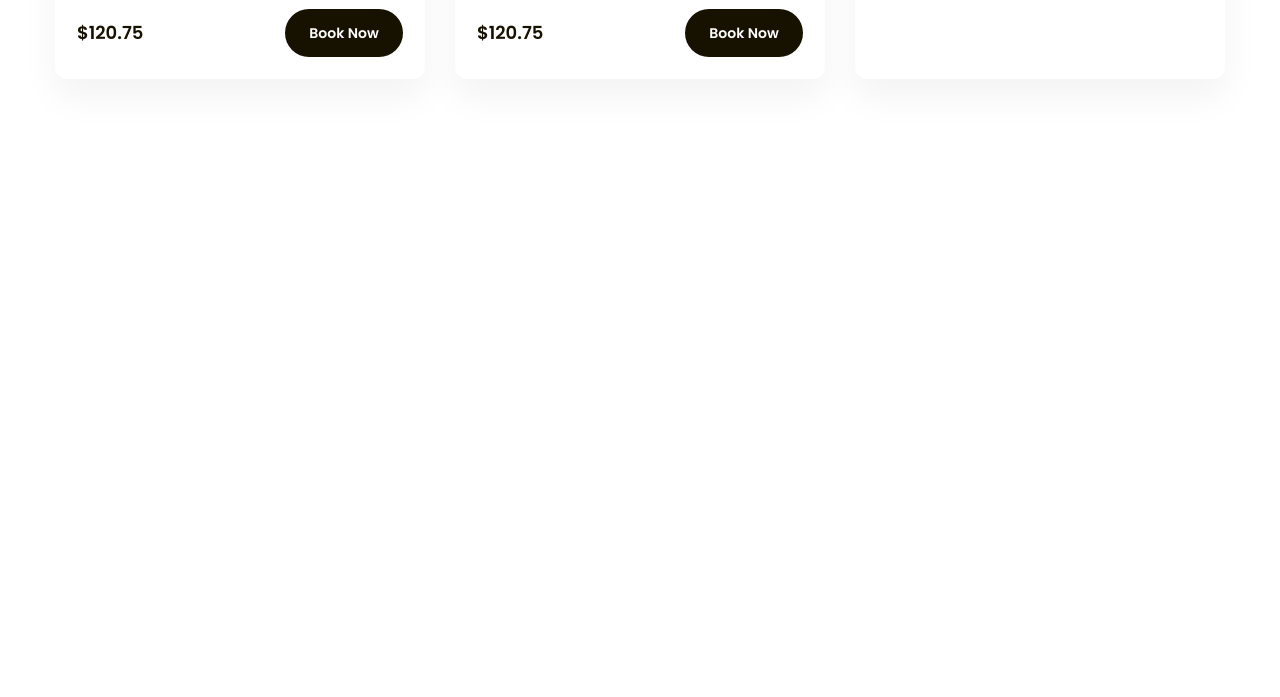
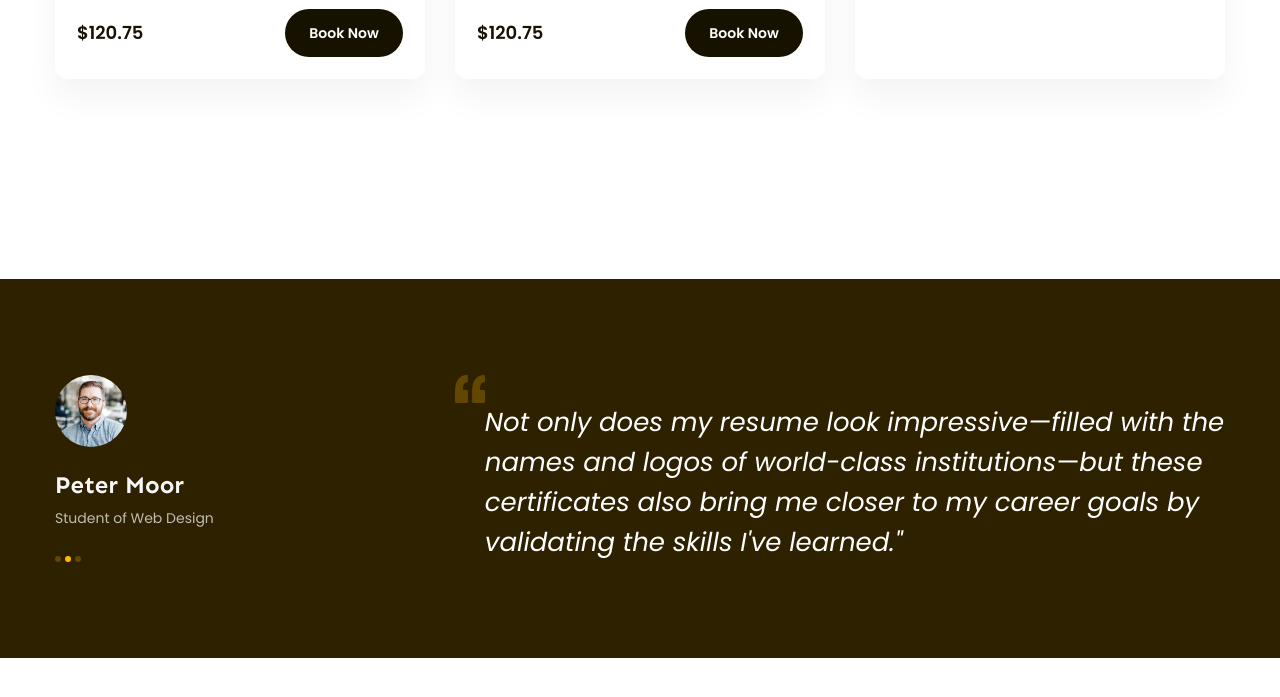
Before and after one commit to phuloc54/F8_Project_02, a plain HTML site: page index.html in a window 1280 px wide. Shown: the part 1554-2251 px from the top of the page. Drawn offline with Linux system fonts and the light colour scheme.

Commit message:
"Code Feeback"

```diff
--- a/assets/css/style.css
+++ b/assets/css/style.css
@@ -407,3 +407,83 @@ a {
 .popular .row-top .star {
     margin-right: 6px;
 }
+
+/* ===========Feeback ================= */
+
+.feedback {
+    background-color: #2e2100;
+}
+
+.feedback .body {
+    position: relative;
+    display: flex;
+    padding: 96px 0;
+}
+
+.feedback .avt img {
+    width: 72px;
+    height: 72px;
+    border-radius: 50%;
+}
+
+.feedback .info-student .name {
+    margin-top: 18px;
+    color: #f7f7f7;
+    font-family: var(--font-heading);
+    font-size: 2.4rem;
+    font-weight: 700;
+    line-height: 1.41;
+}
+
+.feedback .info-student .sub-info {
+    margin-top: 4px;
+    color: #bfbcb2;
+    font-size: 1.4rem;
+    font-weight: 400;
+    line-height: 1.85; /* 185.714% */
+    white-space: nowrap;
+}
+
+.feedback .comment {
+    padding-top: 28px;
+    /* khi dung margin de tang khoang cach */
+    width: 770px; /*ta phai dat dung width cua phan tu*/
+    margin-left: 271px;
+}
+
+.feedback .comment .icon {
+    position: absolute;
+    top: 96px;
+    left: 400px;
+}
+
+.feedback .comment .desc {
+    color: #fff;
+    font-size: 2.6rem;
+    font-style: italic;
+    font-weight: 400;
+    line-height: 1.53; /* 153.846% */
+}
+
+.feedback .slide-icon {
+    position: absolute;
+    left: 0;
+    bottom: 96px;
+
+    display: flex;
+    gap: 4px;
+
+    width: 30px;
+    height: 6px;
+}
+
+.feedback .circle {
+    width: 6px;
+    height: 6px;
+    border-radius: 50%;
+    background-color: #634700;
+}
+
+.feedback .slide-icon .circle:nth-child(2) {
+    background-color: var(--secondary-color);
+}
--- a/index.html
+++ b/index.html
@@ -200,7 +200,11 @@
                                 <div class="row row-top">
                                     <h3 class="name-courses">Basic web design</h3>
                                     <div class="ratting">
-                                        <img src="./assets/img/star-icon.svg" alt="star icon" class="star">
+                                        <img
+                                            src="./assets/img/star-icon.svg"
+                                            alt="star icon"
+                                            class="star"
+                                        />
                                         <span>4.5</span>
                                     </div>
                                 </div>
@@ -228,7 +232,11 @@
                                 <div class="row row-top">
                                     <h3 class="name-courses">Basic web design</h3>
                                     <div class="ratting">
-                                        <img src="./assets/img/star-icon.svg" alt="star icon" class="star">
+                                        <img
+                                            src="./assets/img/star-icon.svg"
+                                            alt="star icon"
+                                            class="star"
+                                        />
                                         <span>4.5</span>
                                     </div>
                                 </div>
@@ -256,7 +264,11 @@
                                 <div class="row row-top">
                                     <h3 class="name-courses">Basic web design</h3>
                                     <div class="ratting">
-                                        <img src="./assets/img/star-icon.svg" alt="star icon" class="star">
+                                        <img
+                                            src="./assets/img/star-icon.svg"
+                                            alt="star icon"
+                                            class="star"
+                                        />
                                         <span>4.5</span>
                                     </div>
                                 </div>
@@ -275,6 +287,41 @@
                     </div>
                 </div>
             </div>
+
+            <!-- Feedback -->
+            <div class="feedback">
+                <div class="content">
+                    <div class="body">
+                        <!-- Info Student -->
+                        <div class="info-student">
+                            <div class="avt">
+                                <img
+                                    src="./assets/img/avt-student.jpg"
+                                    alt="avatar student of course"
+                                />
+                            </div>
+                            <p class="name">Peter Moor</p>
+                            <p class="sub-info">Student of Web Design</p>
+                        </div>
+
+                        <!-- Comment -->
+                        <div class="comment">
+                            <img src="./assets/img/feedback-icon.svg" alt="" class="icon">
+                            <p class="desc">
+                                Not only does my resume look impressive—filled with
+                                the names and logos of world-class institutions—but
+                                these certificates also bring me closer to my career
+                                goals by validating the skills I've learned."
+                            </p>
+                        </div>
+                        <div class="slide-icon">
+                            <div class="circle"></div>
+                            <div class="circle"></div>
+                            <div class="circle"></div>
+                        </div>
+                    </div>
+                </div>
+            </div>
         </main>
     </body>
 </html>
```
Also changed, not shown: assets/img/avt-student.jpg (added), assets/img/feedback-icon.svg (added).
